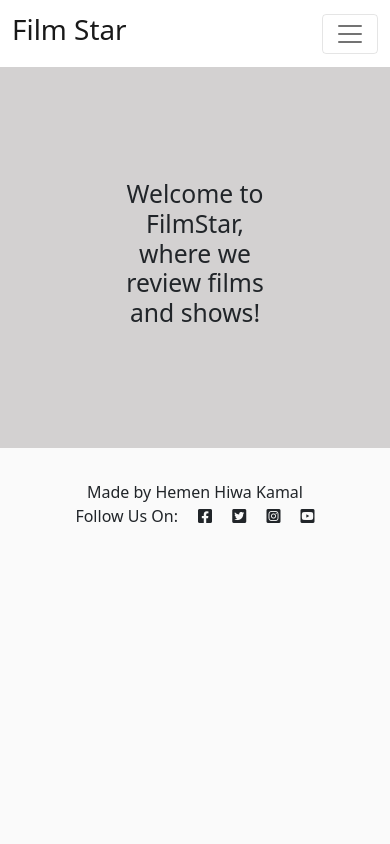
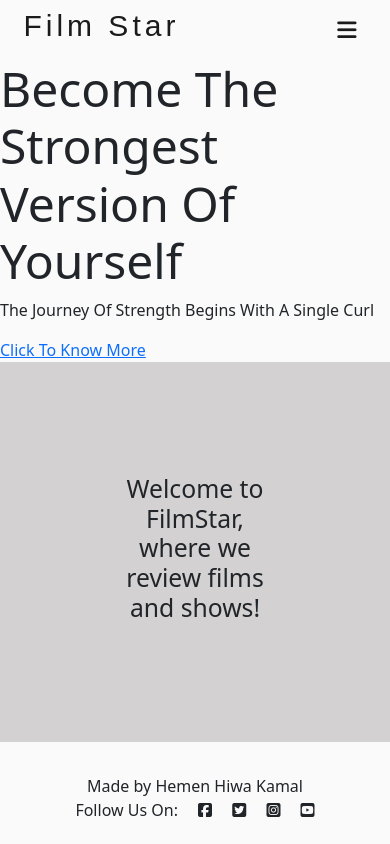
Before and after one commit to Code-Institute-Submissions/Hemenhk-filmstar_JanResub, a Django app: page / in a window 390 px wide. Run offline with Django 3.2, Linux system fonts and the light colour scheme; data that the repository does not hold is empty; some libraries are stand-ins or nearby versions.

Commit message:
Create a custom responsive navbar

```diff
--- a/static/css/style.css
+++ b/static/css/style.css
@@ -5,6 +5,10 @@
 
 /* Home page styles */
 
+#logo {
+    text-decoration: none;
+    font-size: 75%;
+}
 .wrapper {
     padding: 7rem;
     text-align: center;
@@ -47,3 +51,105 @@
     font-size: 1rem;
     padding-top: 1rem;
 }
+
+/* navbar */
+
+nav {
+    display: flex;
+    padding: 2% 6%;
+    justify-content: space-between;
+    align-items: center;
+}
+
+nav h1 {
+    font-family: 'Squada One', sans-serif;
+    font-size: 250%;
+    letter-spacing: 4px;
+    color: #1c1b1b;
+}
+
+.nav-links {
+    flex: 1;
+    text-align: right;
+}
+
+.nav-links ul li {
+    list-style: none;
+    display: inline-block;
+    padding: 4px 5px;
+    position: relative;
+}
+
+.nav-links a {
+    color: #1c1b1b;
+    font-family: 'Squada One', sans-serif;
+    text-decoration: none;
+    font-size: 1.5rempx;
+}
+
+.nav-links ul li::after {
+    content: '';
+    width: 0%;
+    height: 2px;
+    background: #fff;
+    display: block;
+    margin: auto;
+    transition: 0.5s;
+}
+
+.nav-links ul li:hover::after {
+    width: 100%;
+}
+
+nav .fa-solid {
+    display: none;
+}
+
+
+@media screen and (max-width: 770px) {
+    .cover-box h1 {
+        font-size: 3rem;
+    }
+
+    .nav-links ul li {
+        display: block;
+        color: #fff;
+    }
+
+    .nav-links {
+        position: fixed;
+        background: #1c1b1b;
+        height: 100vh;
+        width: 200px;
+        top: 0;
+        right: -200px;
+        text-align: right;
+        z-index: 2;
+        transition: 1s;
+    }
+
+    nav .fa-solid {
+        display: block;
+        color: #1c1b1b;
+        margin: 10px;
+        font-size: 22px;
+        cursor: pointer;
+    }
+
+    nav .fa-xmark {
+        color: #fff;
+    }
+
+    .nav-links ul {
+        padding: 30px;
+    }
+
+    html,
+    body {
+        overflow-x: hidden;
+    }
+
+    #logo {
+        font-size: 75%;
+    }
+}
--- a/static/js/script.js
+++ b/static/js/script.js
@@ -7,5 +7,3 @@
 function hideMenu() {
     navLinks.style.right = "-200px";
 }
-
-console.log("Hello world!")
--- a/templates/base.html
+++ b/templates/base.html
@@ -21,45 +21,43 @@
 
     <!-- Note that this code was used from Code Institute's 'I think Therefore I blog project' -->
 
-    <!-- Navigation -->
+    <section class="index-header">
+        <nav>
+            <a href="{% url 'home' %}" id="logo">
+                <h1>Film Star</h1>
+            </a>
+            <div class="nav-links" id="navLinks">
+                <i class="fa-solid fa-xmark" onclick="hideMenu()"></i>
+                <ul>
+                    <li><a href="{% url 'home' %}">HOME</a></li>
+                    <li><a href="{% url 'contact' %}">CONTACT</a></li>
+                    <li><a href="{% url 'about' %}">ABOUT US</a></li>
 
-    <nav class="navbar navbar-expand-lg navbar-light bg-white">
-        <div class="container-fluid">
-            <a class="navbar-brand" href="{% url 'home' %}">
-                <h1 id="logo">Film Star</h1>
-            </a>
-            <button class="navbar-toggler" type="button" data-bs-toggle="collapse" data-bs-target="#navbarText"
-                aria-controls="navbarText" aria-expanded="false" aria-label="Toggle navigation">
-                <span class="navbar-toggler-icon"></span>
-            </button>
-            <div class="collapse navbar-collapse" id="navbarText">
-                <ul class="navbar-nav me-auto mb-2 mb-lg-0">
-                    <li class="nav-item">
-                        <a class="nav-link active" aria-current="page" href="{% url 'home' %}">HOME</a>
-                    </li>
-                    <li class="nav-item">
-                        <a class="nav-link" href="{% url 'about' %}">ABOUT</a>
-                    </li>
-                    <li class="nav-item">
-                        <a class="nav-link" href="{% url 'contact' %}">CONTACT US</a>
-                    </li>
                     {% if user.is_authenticated %}
                     <li class="nav-item">
-                        <a class="nav-link" href="#">Logout</a>
+                        <a class="nav-link" href="#">LOGOUT</a>
                     </li>
                     {% else %}
                     <li class="nav-item">
-                        <a class="nav-link" href="#">Register</a>
+                        <a class="nav-link" href="#">REGISTER</a>
                     </li>
                     <li class="nav-item">
-                        <a class="nav-link" href="#">Login</a>
+                        <a class="nav-link" href="#">LOGIN</a>
                     </li>
                     {% endif %}
                 </ul>
+            </div>
+            <i class="fa-solid fa-bars" onclick="showMenu()"></i>
+        </nav>
+        <div class="cover-box">
+            <h1>Become The Strongest Version Of Yourself</h1>
+            <p>The Journey Of Strength Begins With A Single Curl</p>
+            <a href="about.html" class="hero-button">Click To Know More</a>
+        </div>
+    </section>
+    <!-- Navigation -->
 
-            </div>
-        </div>
-    </nav>
+
 
     <main class="flex-shrink-0 main-bg">
         {% block content %}
@@ -76,6 +74,13 @@
             <i class="fab fa-youtube-square ms-3"></i></p>
     </footer>
 
+
+    <!-- font awesome script -->
+    <script src="https://kit.fontawesome.com/958d0d4858.js" crossorigin="anonymous"></script>
+
+    <!-- Javascript source file-->
+    <script src="../static/js/script.js"></script>
+
     <script src="https://code.jquery.com/jquery-3.3.1.slim.min.js"
         integrity="sha384-q8i/X+965DzO0rT7abK41JStQIAqVgRVzpbzo5smXKp4YfRvH+8abtTE1Pi6jizo" crossorigin="anonymous">
     </script>
```
